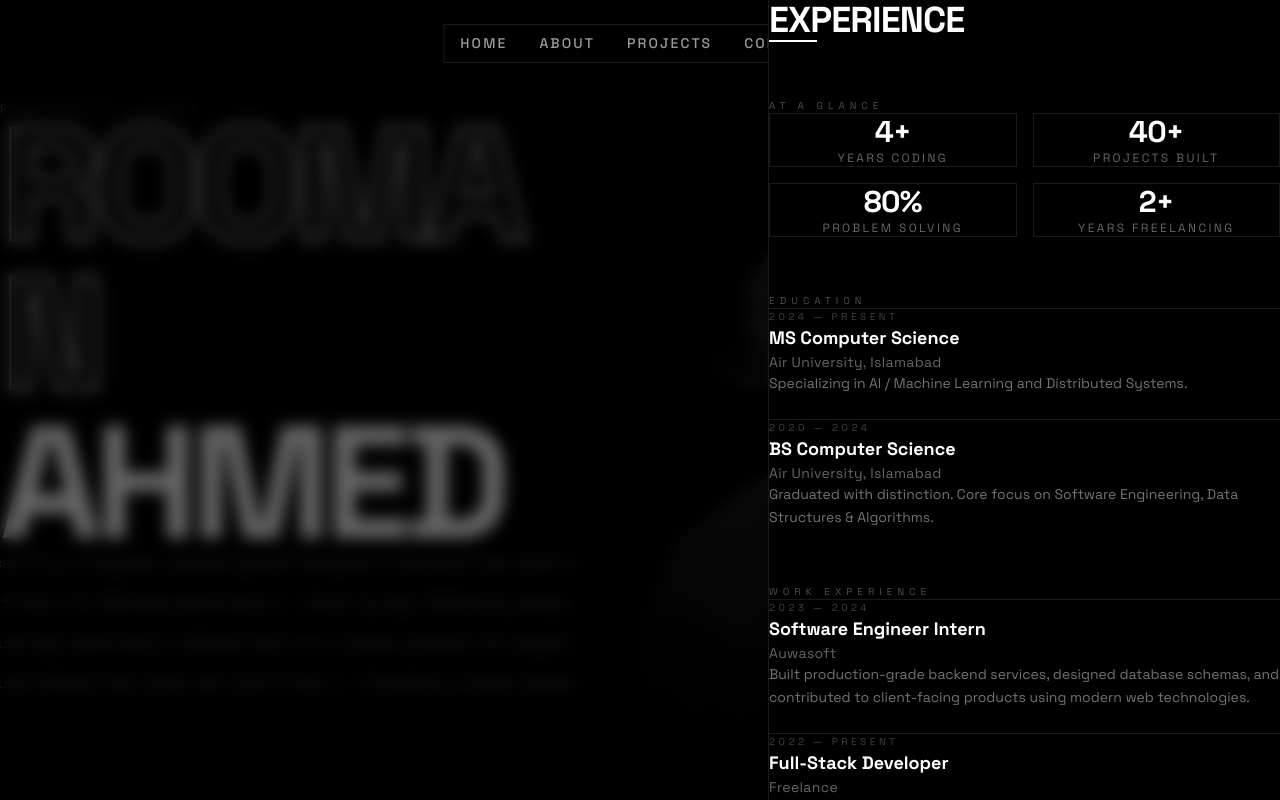
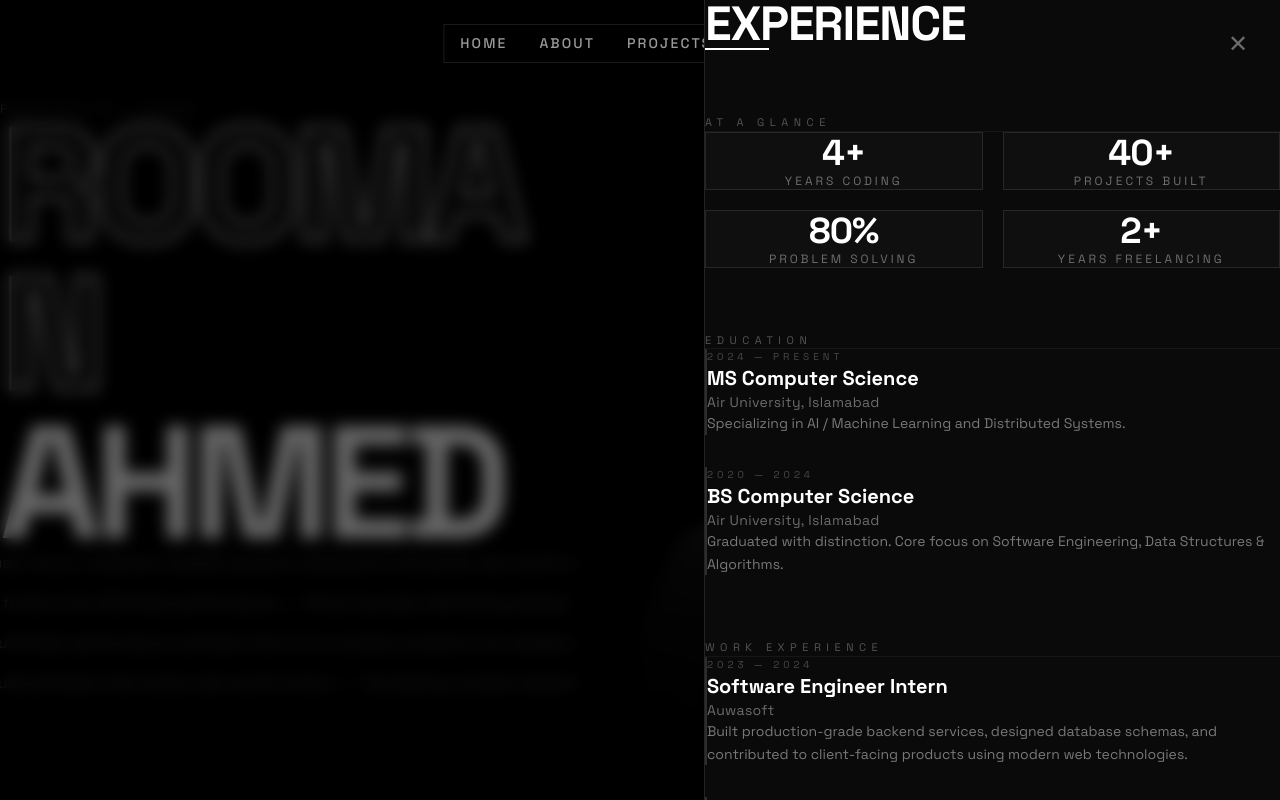
Before and after one commit to rooman-dev/portfolio, a Next.js app: page / in a window 1280 px wide. Both pictures are taken after a click on the button "EXPERIENCE". Built offline with nearby package versions, Linux system fonts and the light colour scheme.

Commit message:
Fix Experience panel: scrolling, bigger size, improved CSS

```diff
--- a/src/components/Navbar.tsx
+++ b/src/components/Navbar.tsx
@@ -84,7 +84,7 @@ function Section({
       animate={{ opacity: 1, y: 0 }}
       transition={{ duration: 0.5, delay }}
     >
-      <h3 className="text-[10px] tracking-[0.5em] uppercase text-white/30 mb-5">
+      <h3 className="text-[11px] tracking-[0.5em] uppercase text-white/30 mb-6 pb-2 border-b border-white/5">
         {title}
       </h3>
       {children}
@@ -171,9 +171,22 @@ export default function Navbar() {
               animate={{ x: 0 }}
               exit={{ x: "100%" }}
               transition={{ duration: 0.5, ease: [0.25, 0.46, 0.45, 0.94] }}
-              className="fixed top-0 right-0 z-50 h-full w-[90vw] md:w-[40vw] bg-black border-l border-white/10 overflow-y-auto"
+              onWheel={(e) => e.stopPropagation()}
+              onTouchStart={(e) => e.stopPropagation()}
+              onTouchMove={(e) => e.stopPropagation()}
+              onTouchEnd={(e) => e.stopPropagation()}
+              className="fixed top-0 right-0 z-50 h-full w-[92vw] md:w-[45vw] bg-[#0a0a0a] border-l border-white/10 overflow-y-auto"
             >
-              <div className="p-8 sm:p-12 pt-24 flex flex-col gap-14">
+              {/* Close button inside panel */}
+              <button
+                onClick={() => setShowExp(false)}
+                className="absolute top-8 right-8 z-10 text-white/40 hover:text-white transition-colors text-2xl leading-none"
+                aria-label="Close"
+              >
+                ✕
+              </button>
+
+              <div className="p-10 sm:p-14 lg:p-16 pt-24 flex flex-col gap-16">
 
                 {/* ── Header ──────────────────────────── */}
                 <motion.div
@@ -181,27 +194,27 @@ export default function Navbar() {
                   animate={{ opacity: 1, y: 0 }}
                   transition={{ duration: 0.5, delay: 0.1 }}
                 >
-                  <h2 className="text-3xl sm:text-4xl font-bold tracking-tight mb-2">
+                  <h2 className="text-4xl sm:text-5xl font-bold tracking-tight mb-3">
                     EXPERIENCE
                   </h2>
-                  <div className="w-12 h-[2px] bg-white" />
+                  <div className="w-16 h-[2px] bg-white" />
                 </motion.div>
 
                 {/* ── Stats grid ──────────────────────── */}
                 <Section title="At a Glance" delay={0.15}>
-                  <div className="grid grid-cols-2 gap-4">
+                  <div className="grid grid-cols-2 gap-5">
                     {stats.map((s, i) => (
                       <motion.div
                         key={i}
                         initial={{ opacity: 0, scale: 0.9 }}
                         animate={{ opacity: 1, scale: 1 }}
                         transition={{ duration: 0.4, delay: 0.2 + i * 0.07 }}
-                        className="border border-white/10 p-5 text-center"
+                        className="border border-white/10 bg-white/[0.02] p-6 sm:p-7 text-center hover:border-white/20 transition-colors duration-300"
                       >
-                        <span className="block text-2xl sm:text-3xl font-bold text-white tracking-tight">
+                        <span className="block text-3xl sm:text-4xl font-bold text-white tracking-tight">
                           {s.value}
                         </span>
-                        <span className="block text-[10px] sm:text-xs text-white/40 tracking-[0.2em] uppercase mt-1">
+                        <span className="block text-[10px] sm:text-xs text-white/40 tracking-[0.25em] uppercase mt-2">
                           {s.label}
                         </span>
                       </motion.div>
@@ -211,16 +224,16 @@ export default function Navbar() {
 
                 {/* ── Education ────────────────────────── */}
                 <Section title="Education" delay={0.25}>
-                  <div className="flex flex-col gap-6">
+                  <div className="flex flex-col gap-8">
                     {education.map((edu, i) => (
-                      <div key={i} className="border-t border-white/10 pt-5">
-                        <span className="text-[10px] tracking-[0.35em] uppercase text-white/25 block mb-2">
+                      <div key={i} className="border-l-2 border-white/15 pl-6 py-1">
+                        <span className="text-[10px] tracking-[0.4em] uppercase text-white/25 block mb-2">
                           {edu.period}
                         </span>
-                        <h4 className="text-base sm:text-lg font-bold text-white mb-0.5">
+                        <h4 className="text-lg sm:text-xl font-bold text-white mb-1">
                           {edu.degree}
                         </h4>
-                        <p className="text-white/40 text-sm tracking-wide mb-2">
+                        <p className="text-white/40 text-sm tracking-wide mb-3">
                           {edu.school}
                         </p>
                         <p className="text-white/45 text-sm leading-relaxed">
@@ -233,16 +246,16 @@ export default function Navbar() {
 
                 {/* ── Work Experience ──────────────────── */}
                 <Section title="Work Experience" delay={0.35}>
-                  <div className="flex flex-col gap-6">
+                  <div className="flex flex-col gap-8">
                     {experience.map((exp, i) => (
-                      <div key={i} className="border-t border-white/10 pt-5">
-                        <span className="text-[10px] tracking-[0.35em] uppercase text-white/25 block mb-2">
+                      <div key={i} className="border-l-2 border-white/15 pl-6 py-1">
+                        <span className="text-[10px] tracking-[0.4em] uppercase text-white/25 block mb-2">
                           {exp.period}
                         </span>
-                        <h4 className="text-base sm:text-lg font-bold text-white mb-0.5">
+                        <h4 className="text-lg sm:text-xl font-bold text-white mb-1">
                           {exp.role}
                         </h4>
-                        <p className="text-white/40 text-sm tracking-wide mb-2">
+                        <p className="text-white/40 text-sm tracking-wide mb-3">
                           {exp.company}
                         </p>
                         <p className="text-white/45 text-sm leading-relaxed">
@@ -255,21 +268,21 @@ export default function Navbar() {
 
                 {/* ── Certificates ─────────────────────── */}
                 <Section title="Certificates" delay={0.45}>
-                  <div className="flex flex-col gap-4">
+                  <div className="flex flex-col gap-5">
                     {certificates.map((cert, i) => (
                       <div
                         key={i}
-                        className="flex items-start justify-between border-t border-white/10 pt-4"
+                        className="flex items-start justify-between border border-white/8 bg-white/[0.02] p-5 hover:border-white/15 transition-colors duration-300"
                       >
                         <div>
                           <h4 className="text-sm sm:text-base font-semibold text-white">
                             {cert.title}
                           </h4>
-                          <p className="text-white/35 text-xs tracking-wide mt-0.5">
+                          <p className="text-white/35 text-xs tracking-wide mt-1">
                             {cert.issuer}
                           </p>
                         </div>
-                        <span className="text-[10px] tracking-[0.3em] text-white/20 uppercase shrink-0 ml-4 mt-1">
+                        <span className="text-[10px] tracking-[0.3em] text-white/20 uppercase shrink-0 ml-6 mt-1">
                           {cert.year}
                         </span>
                       </div>
@@ -279,13 +292,13 @@ export default function Navbar() {
 
                 {/* ── Achievements ─────────────────────── */}
                 <Section title="Achievements" delay={0.55}>
-                  <ul className="flex flex-col gap-3">
+                  <ul className="flex flex-col gap-4">
                     {achievements.map((a, i) => (
                       <li
                         key={i}
-                        className="flex items-start gap-3 text-white/50 text-sm leading-relaxed"
+                        className="flex items-start gap-4 text-white/50 text-sm sm:text-base leading-relaxed"
                       >
-                        <span className="mt-1.5 h-1.5 w-1.5 shrink-0 bg-white/30 rotate-45" />
+                        <span className="mt-2 h-1.5 w-1.5 shrink-0 bg-white/40 rotate-45" />
                         {a}
                       </li>
                     ))}
@@ -293,7 +306,7 @@ export default function Navbar() {
                 </Section>
 
                 {/* bottom spacer for scroll comfort */}
-                <div className="h-8" />
+                <div className="h-16" />
               </div>
             </motion.div>
           </>
```
